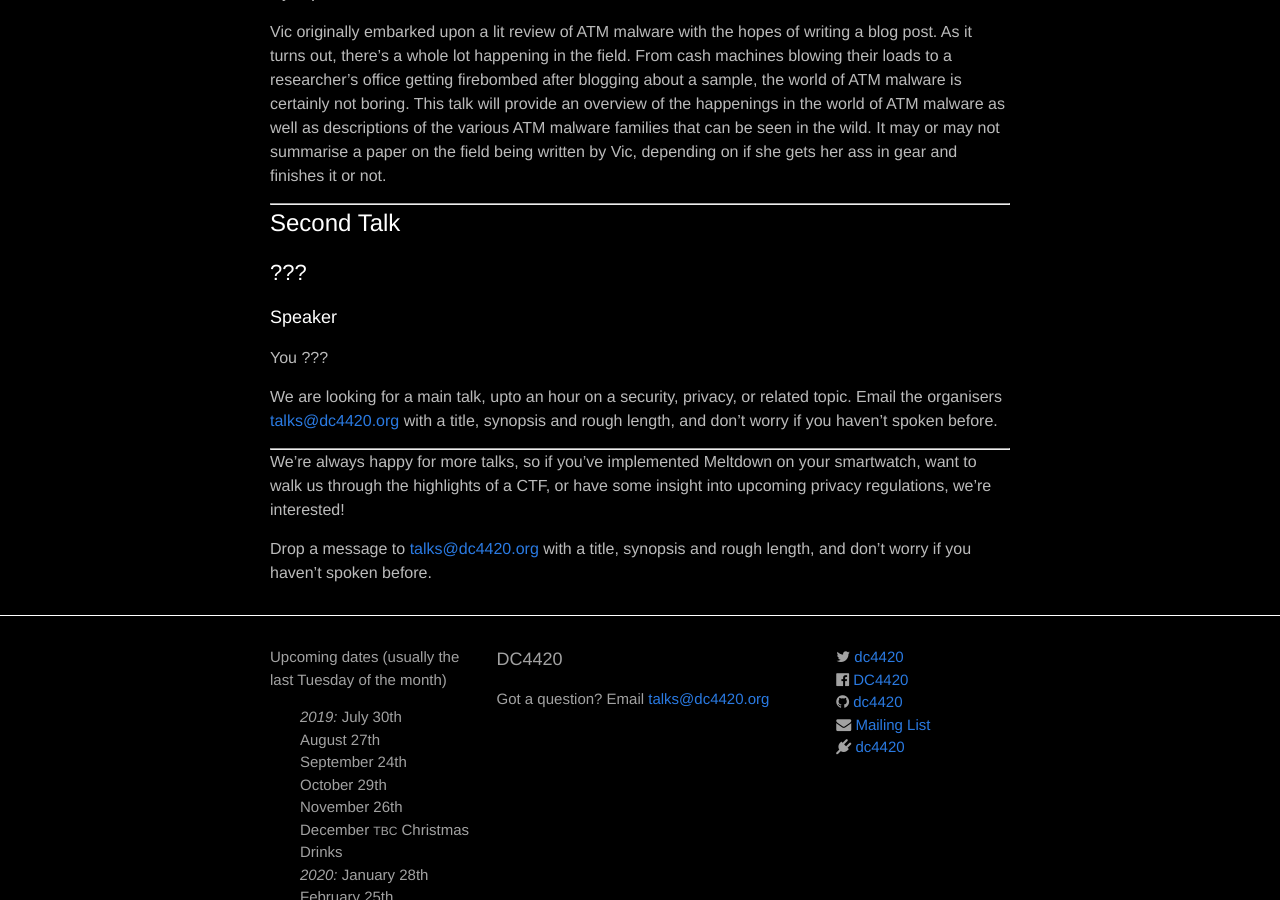
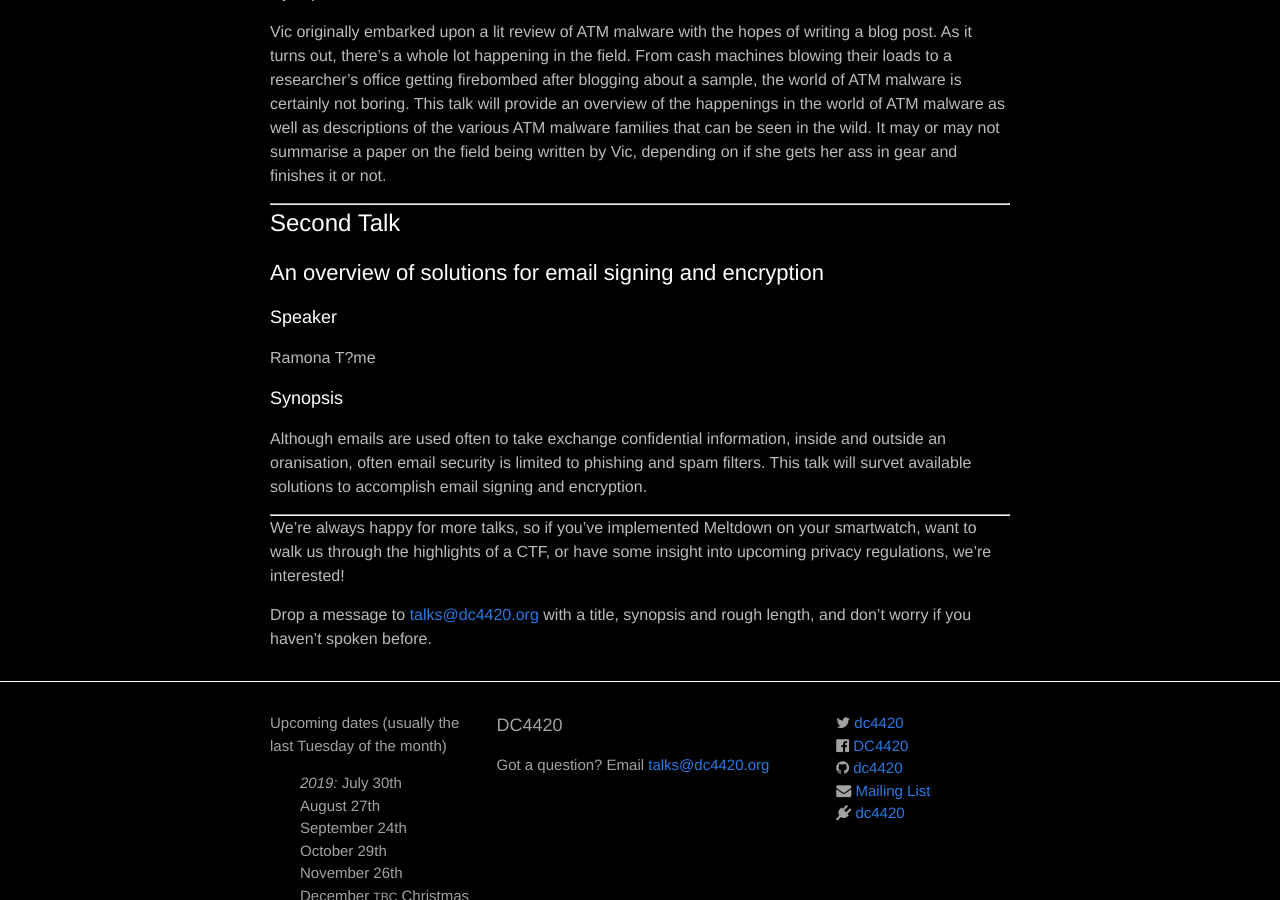
Before and after one commit to dc4420/website, a Jekyll site: the page built from _posts/2019-07-30-talks.markdown, in a window 1280 px wide and 900 px high, scrolled down 339 px. Built offline with Jekyll 4.4.1, drawn with Linux system fonts in a browser that asks for light colours; nearby versions of some CDN libraries.

Commit message:
2nd July talk - Ramona Tăme

```diff
--- a/_posts/2019-07-30-talks.markdown
+++ b/_posts/2019-07-30-talks.markdown
@@ -21,14 +21,15 @@ Vic originally embarked upon a lit review of ATM malware with the hopes of writi
 
 # Second Talk
 
-## ???
+## An overview of solutions for email signing and encryption
 
 ### Speaker
 
-You ???
+Ramona T?me
 
-We are looking for a main talk, upto an hour on a security, privacy, or related topic. Email the organisers [{{ site.email }}](mailto:{{ site.email }}) with a title,
-synopsis and rough length, and don't worry if you haven't spoken before.
+### Synopsis
+
+Although emails are used often to take exchange confidential information, inside and outside an oranisation, often email security is limited to phishing and spam filters. This talk will survet available solutions to accomplish email signing and encryption.
 
 <hr>
 
```
